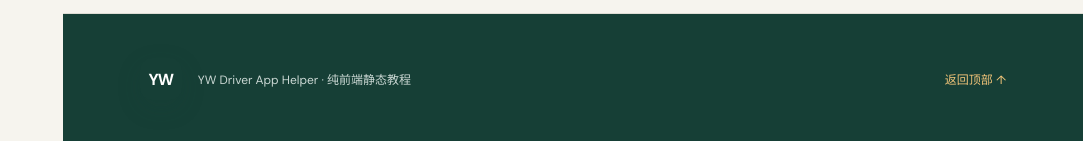
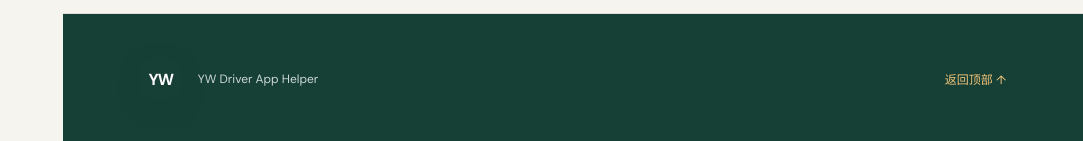
Before and after one commit to Minghao1999/yw_driver_app_helper, a React (Vite) app: page / in a window 1280 px wide. Shown: the part 3976-4117 px from the top of the page, without its empty margins (197-1280 px from the left). Built offline with nearby package versions, Linux system fonts and the light colour scheme.

Commit message:
Simplify tutorial footer

```diff
--- a/src/App.jsx
+++ b/src/App.jsx
@@ -13,21 +13,21 @@ const interfaceCopy = {
     brandSubtitle: '操作指南', selectEndpoint: '选择教程端', driver: '司机端', fleet: '车队长端', selectLanguage: '选择语言',
     backToTop: '返回顶部', openMenu: '打开教程目录', closeMenu: '关闭教程目录', tutorialContents: '教程目录', version: '版本',
     zoom: '放大', viewLarger: '放大查看', subTutorial: '子教程', operationTutorial: '操作教程', note: '注意',
-    entry: '入口', closeImage: '关闭大图', footer: 'YW Driver App Helper · 纯前端静态教程',
+    entry: '入口', closeImage: '关闭大图', footer: 'YW Driver App Helper',
     skip: '跳到主要内容', backToTopFooter: '返回顶部 ↑',
   },
   en: {
     brandSubtitle: 'User Guide', selectEndpoint: 'Choose a guide', driver: 'Driver', fleet: 'Fleet Manager', selectLanguage: 'Select language',
     backToTop: 'Back to top', openMenu: 'Open tutorial menu', closeMenu: 'Close tutorial menu', tutorialContents: 'Tutorial contents', version: 'Version',
     zoom: 'View larger', viewLarger: 'View larger', subTutorial: 'Sub-guide', operationTutorial: 'Instructions', note: 'Note',
-    entry: 'Entry', closeImage: 'Close enlarged image', footer: 'YW Driver App Helper · Front-end tutorial',
+    entry: 'Entry', closeImage: 'Close enlarged image', footer: 'YW Driver App Helper',
     skip: 'Skip to main content', backToTopFooter: 'Back to top ↑',
   },
   es: {
     brandSubtitle: 'Guía de uso', selectEndpoint: 'Elegir guía', driver: 'Conductor', fleet: 'Jefe de flota', selectLanguage: 'Seleccionar idioma',
     backToTop: 'Volver arriba', openMenu: 'Abrir índice del tutorial', closeMenu: 'Cerrar índice del tutorial', tutorialContents: 'Índice del tutorial', version: 'Versión',
     zoom: 'Ampliar', viewLarger: 'Ver ampliada', subTutorial: 'Subguía', operationTutorial: 'Instrucciones', note: 'Nota',
-    entry: 'Acceso', closeImage: 'Cerrar imagen ampliada', footer: 'YW Driver App Helper · Tutorial web',
+    entry: 'Acceso', closeImage: 'Cerrar imagen ampliada', footer: 'YW Driver App Helper',
     skip: 'Saltar al contenido principal', backToTopFooter: 'Volver arriba ↑',
   },
 }
```
